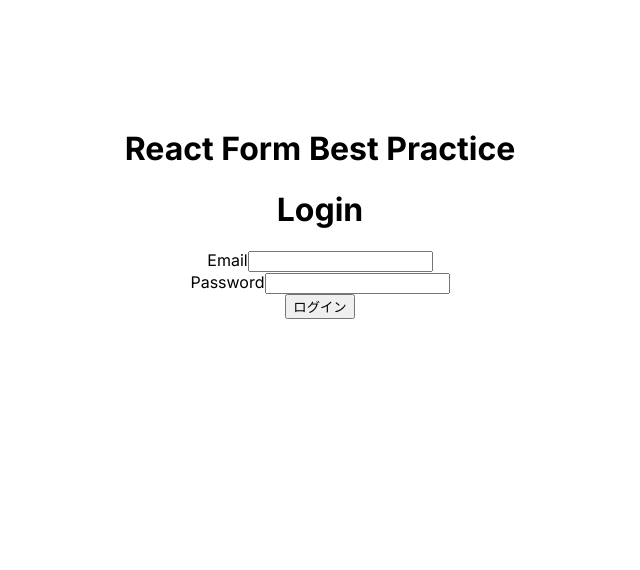
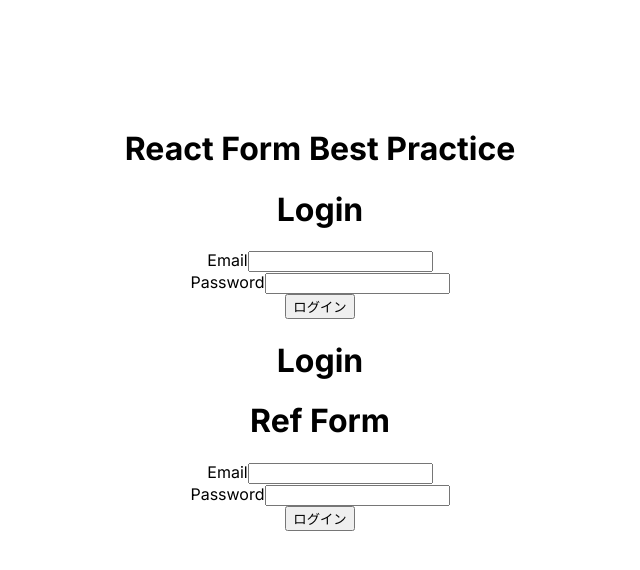
Before and after one commit to kohta9521/Nextjs_Form_BestPractice, a Next.js app: page / in a window 1280 px wide. Shown: the top 570 px of the page, without its empty margins (320-960 px from the left). Built offline with nearby package versions, Linux system fonts and the light colour scheme.

Commit message:
add all pure js and hooks react form

```diff
--- a/src/app/page.tsx
+++ b/src/app/page.tsx
@@ -1,12 +1,14 @@
 import styles from './page.module.css'
 
 import UseStateForm from '../components/UseStateForm'
+import UseRefForm from '../components/UseRefForm'
 
 export default function Home() {
   return (
     <main className={styles.main}>
       <h1>React Form Best Practice</h1>
       <UseStateForm />
+      <UseRefForm />
     </main>
   )
 }
--- /dev/null
+++ b/src/components/UseRefForm.jsx
@@ -0,0 +1,39 @@
+'use client'
+import React from 'react'
+import { useRef } from 'react'
+
+const UseRefForm = () => {
+    const emailRef = useRef(null)
+    const passwordRef = useRef(null)
+
+    const handleSubmit = (e) => {
+        e.preventDefault()
+        console.log({
+            email: emailRef.current.value,
+            password: passwordRef.current.value,
+        });
+    }
+
+    return (
+        <div>
+            <h1>Login</h1>
+            <h1>Ref Form</h1>
+            <form onSubmit={handleSubmit}>
+                <div>
+                    <label htmlFor="email">Email</label>
+                    <input type="email" id='email' name='email' ref={emailRef} />
+                </div>
+                <div>
+                    <label htmlFor="password">Password</label>
+                    <input type="password" id='password' ref={passwordRef} />
+                </div>
+                <div>
+                    <button type='submit'>ログイン</button>
+                </div>
+            </form>
+        </div>
+    )
+}
+
+
+export default UseRefForm
--- a/src/components/UseStateForm.jsx
+++ b/src/components/UseStateForm.jsx
@@ -12,14 +12,18 @@ const UseStateForm = () => {
             email,
             password,
         });
+        setEmail('')
+        setPassword('')
     };
 
     const handleChangeEmail = (e) => {
         setEmail(e.target.value)
+        console.log('now email is moving')
     }
 
     const handleChangePassword = (e) => {
         setPassword(e.target.value)
+        console.log('now password is moving')
     }
 
 
```
